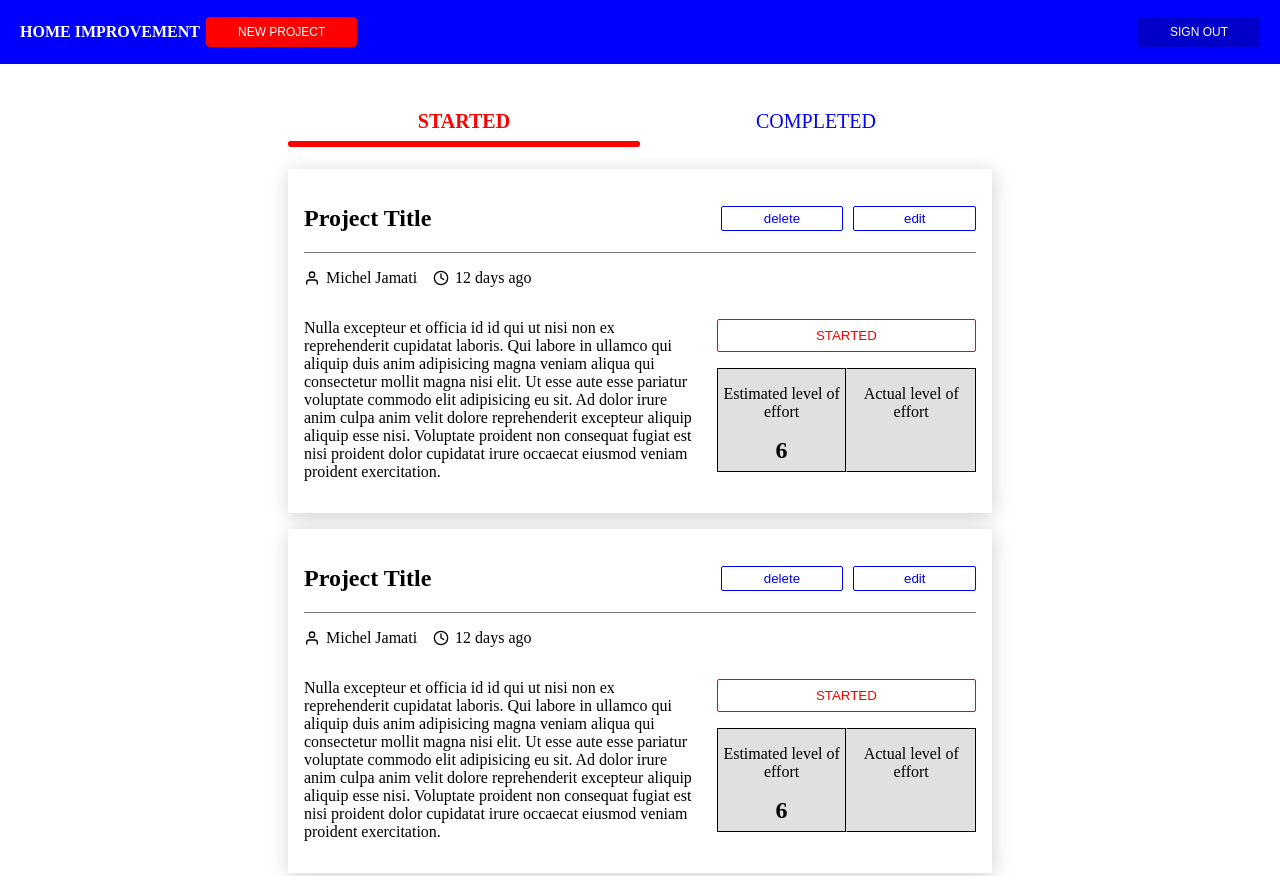
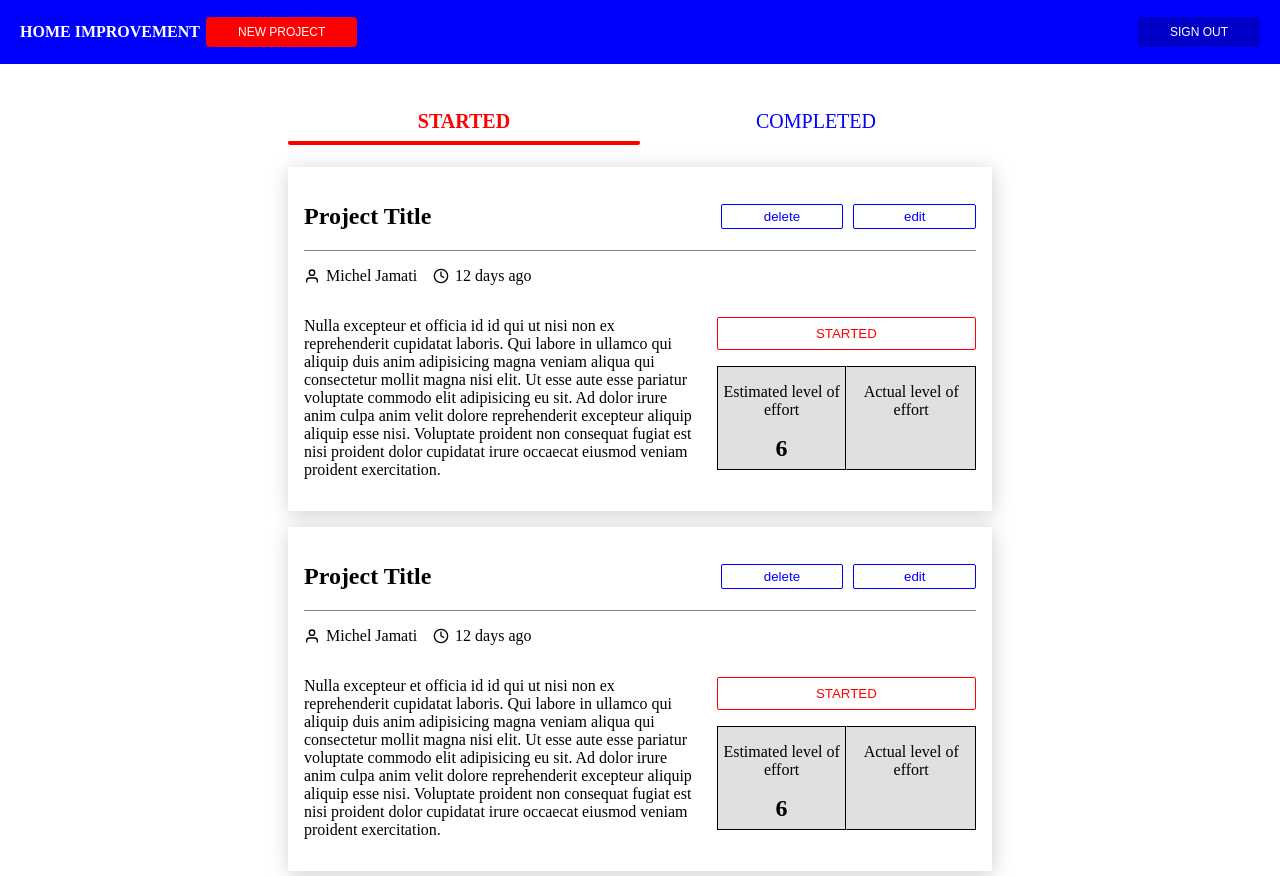
Before and after one commit to Clem04/home-improvement, a Gatsby site: page / in a window 1280 px wide. Shown: the top 876 px of the page. Built offline with nearby package versions, Linux system fonts and the light colour scheme; Gatsby itself is replaced by a stand-in of ours.

Commit message:
Reduced height tab indicator

```diff
--- a/src/components/Tabs/Tabs.module.css
+++ b/src/components/Tabs/Tabs.module.css
@@ -21,7 +21,7 @@ a {
   content: '';
   display: block;
   width: 100%;
-  border-bottom: 6px solid red;
+  border-bottom: 4px solid red;
   background: red;
   border-radius: 8px;
   margin-top: 8px;
```
